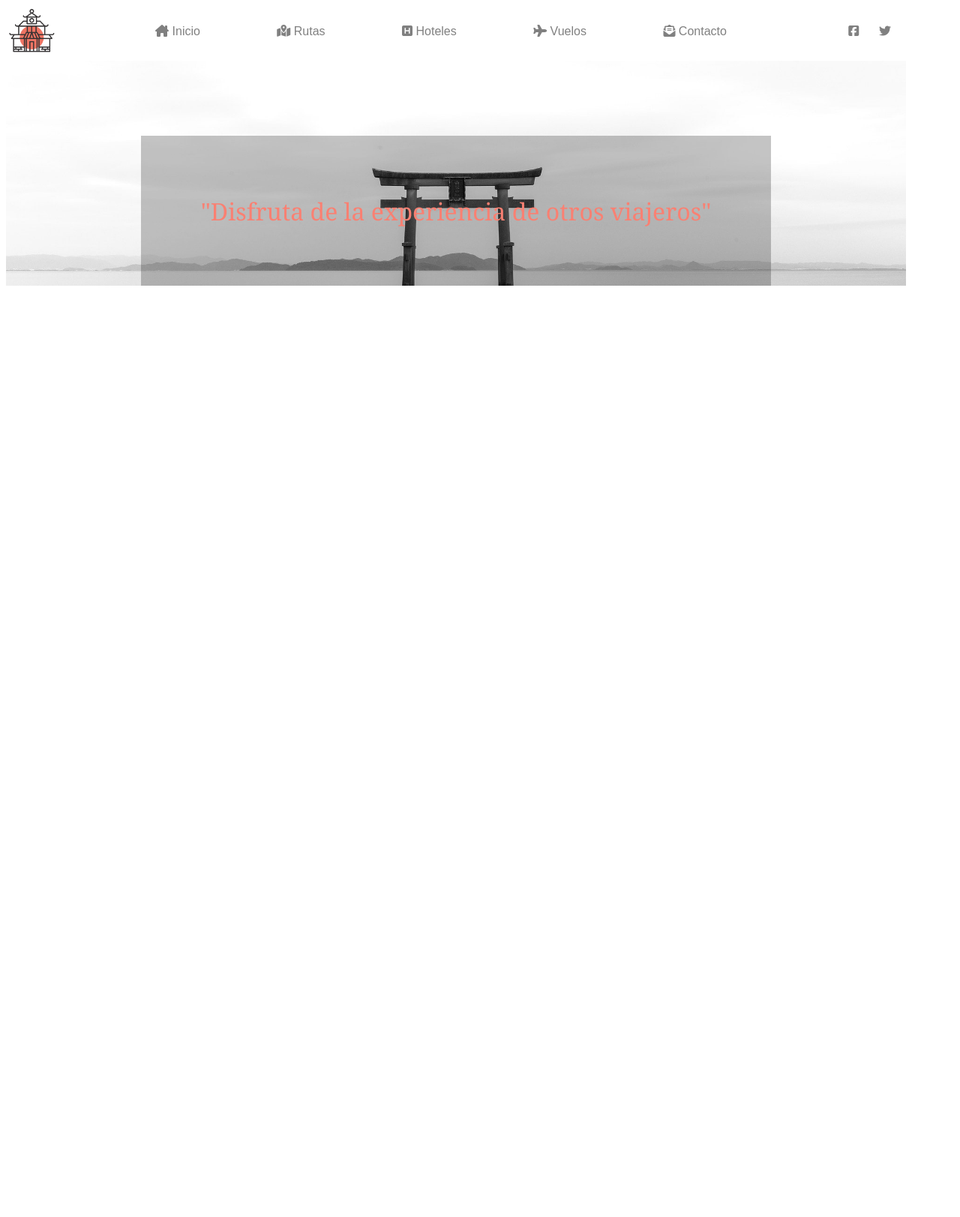
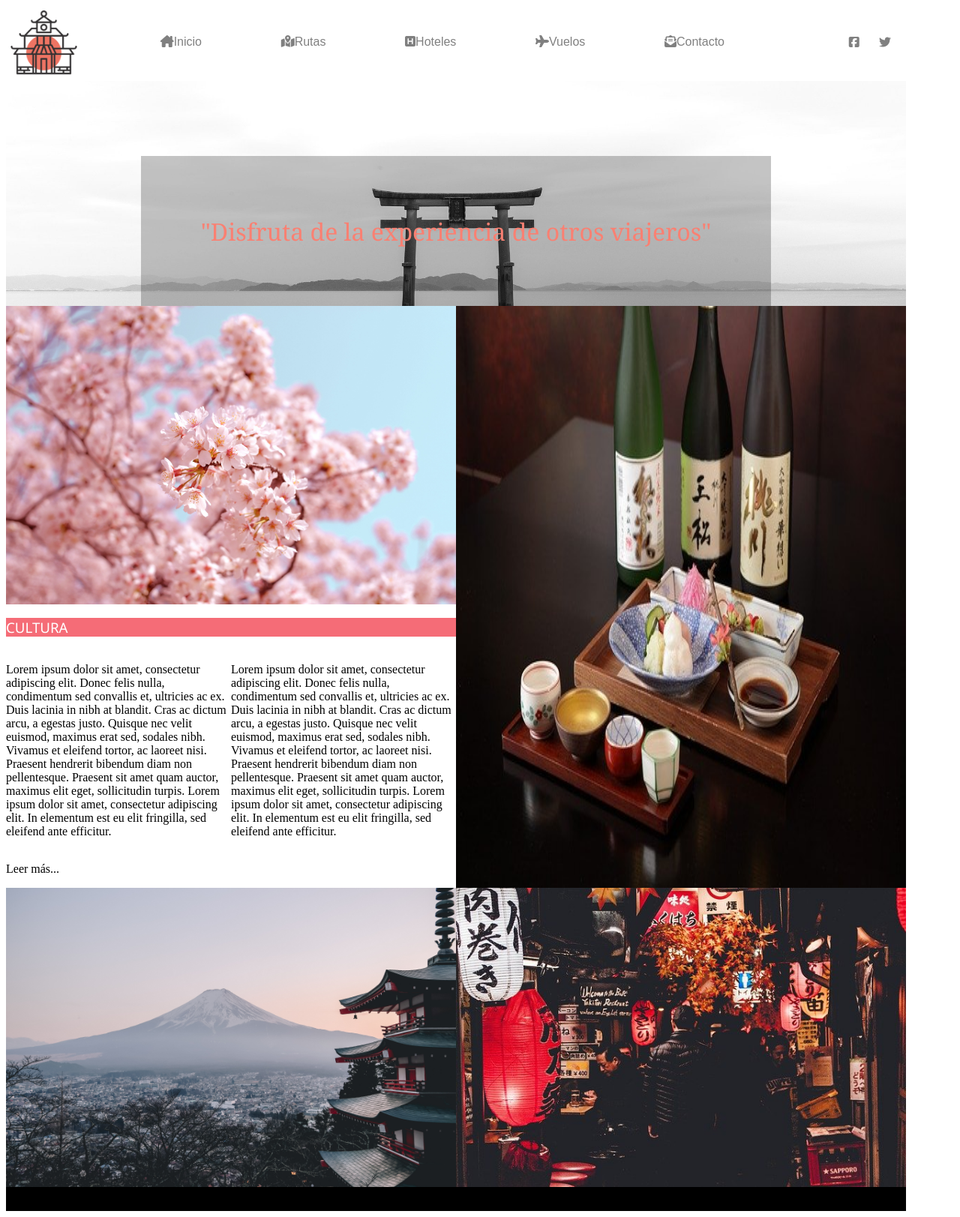
Before and after one commit to jordijs/Sprint1, a PHP site: page /nivell2.html in a window 1280 px wide. Shown: the whole page at 75% size. Before the commit the page ends 381 px from the top, so only its background shows below. Run offline with PHP 8.4, Linux system fonts and the light colour scheme; some libraries are stand-ins or nearby versions.

Commit message:
Avançat en nivell 2 CSS. No acabat

```diff
--- a/T2_HTML/Nivell2/estilsnivell2.css
+++ b/T2_HTML/Nivell2/estilsnivell2.css
@@ -1,19 +1,17 @@
 .container {
-    display: flex;
     flex-direction: column;
     max-width: 1200px;
     justify-content: center;
 }
 
-/*
-div {
+
+body * {
     display: flex;
-    flex: auto;
 }
-*/
+
+
 
 nav {
-    display: flex;
     flex-direction: row;
     flex: auto;
     font-family: Arial, Helvetica, sans-serif;
@@ -27,18 +25,15 @@ ul {
 }
 
 #buttons {
-    display: flex;
     flex-direction: row;
     flex: auto;
 }
 
 #social {
     align-items: center;
-    display: flex;
 }
 
 #social > ul {
-    display: flex;
     justify-content: space-between;
     flex-direction: row;
     flex:auto;
@@ -61,7 +56,6 @@ li:hover {
 
 .grey {
     background-color: grey;
-    flex: 3;
 }
 
 .rose {
@@ -76,22 +70,21 @@ li:hover {
     background-color: palegoldenrod;
 }
 
-#black1 {
+.white{
+    background-color: white;
+}
+
+#header {
     flex-direction: column;
 }
 
 
 
-#grey1 {
+#menu {
     flex-direction: row;
-    margin-bottom:5px;
+    margin-bottom: 5px;
 }
 
-/*
-#orange1 {
-    margin-top: 5px;
-}
-*/
 
 #logo {
     flex:1;
@@ -100,7 +93,7 @@ li:hover {
 }
 
 #logo >  img {
-    max-width:70%;
+    width:100px;
 }
 
 #buttons {
@@ -125,7 +118,6 @@ li:hover {
     height: 300px;
     flex-direction: column;
     justify-content: flex-end;
-    display: flex;
     align-items: center;
 }
 
@@ -134,7 +126,6 @@ li:hover {
     font-family: Cambria, Cochin, Georgia, Times, 'Times New Roman', serif;
     font-size: xx-large;
     color: salmon;
-    display: flex;
     flex-direction: row;
     justify-content: center;
 }
@@ -143,21 +134,20 @@ li:hover {
     background-color: rgba(0, 0, 0, 0.233);
     height: 200px;
     width: 70%;
-    display: flex;
     justify-content: center;
     flex-direction: column;
 }
 
-#grey2 {
+#articles {
     flex-direction: column;
     flex: 2;
 }
 
-#lightblue1 {
+#quote {
     background-color: aqua;
 }
 
-#red1 {
+#sidebar {
     background-color: brown;
     flex-direction: column;
     justify-content: start;
@@ -170,13 +160,40 @@ li:hover {
     padding: 0px;
 }
 
-#yellow2, #yellow3 {
+#sidebarTitle, #sidebarText {
     flex: initial;
 }
 
+article > img {
+    width: 100%;
+    flex:1;
+}
+
+.articlesRow {
+    flex-direction: row;
+    justify-content: space-between;
+    flex: auto;
+}
+
+article {
+    flex:1;
+    flex-direction: column;
+}
+
+.articleTitle {
+    background-color: rgb(245, 108, 119);
+    flex:1;
+    color: white;
+    font-family:'Segoe UI', Tahoma, Geneva, Verdana, sans-serif;
+    font-weight: 100;
+}
+
+.text {
+    flex-direction: row;
+}
 /* Tablets */
 @media only screen and (max-width: 1024px) {
-    #black2 {
+    #main {
         background-color: yellow;
         flex-direction: column;
     }
@@ -184,11 +201,11 @@ li:hover {
 
 /* Mobile */
 @media only screen and (max-width: 600px) {
-    #grey1, .invisible {
+    #menu, .invisible {
         flex-direction: column;
     }
 
-    #black2 {
+    #main {
         background-color: yellow;
         flex-direction: column;
     }
--- a/T2_HTML/Nivell2/nivell2.html
+++ b/T2_HTML/Nivell2/nivell2.html
@@ -11,8 +11,8 @@
 
 <body>
     <div class="container">
-        <header id="black1">
-            <nav id="grey1">
+        <header id="header">
+            <nav id="menu">
                 <div id="logo">
                     <img src="logo.png"/>
                 </div>
@@ -44,7 +44,6 @@
                     </ul>
                 </div>
             </nav>
-            <div id="orange1">
                 <div id="catchwordArea">
                     <div id="shade">
                         <div id="catchwordPhrase">
@@ -52,36 +51,49 @@
                         </div>
                     </div>
                 </div>
-            </div>
         </header>
-        <div class="black" id="black2">
-            <div id="grey2" class="grey">
-                <div class="invisible">
-                    <div id="blue1" class="blue">
-                    </div>
-                    <div id="blue2" class="blue">
-                    </div>
+        <main class="grey" id="main">
+            <section id="articles" class="invisible">
+                <div id="articlesRow1" class="articlesRow" class="invisible">
+                    <article id="article1" class="white">
+                        <img src="sakura.jpg"/>
+                        <h1 class="articleTitle">CULTURA</h1>
+                        <div class="text">
+                            <p>
+                                Lorem ipsum dolor sit amet, consectetur adipiscing elit. Donec felis nulla, condimentum sed convallis et, ultricies ac ex. Duis lacinia in nibh at blandit. Cras ac dictum arcu, a egestas justo. Quisque nec velit euismod, maximus erat sed, sodales nibh. Vivamus et eleifend tortor, ac laoreet nisi. Praesent hendrerit bibendum diam non pellentesque. Praesent sit amet quam auctor, maximus elit eget, sollicitudin turpis. Lorem ipsum dolor sit amet, consectetur adipiscing elit. In elementum est eu elit fringilla, sed eleifend ante efficitur.
+                            </p>
+                            <p>
+                                Lorem ipsum dolor sit amet, consectetur adipiscing elit. Donec felis nulla, condimentum sed convallis et, ultricies ac ex. Duis lacinia in nibh at blandit. Cras ac dictum arcu, a egestas justo. Quisque nec velit euismod, maximus erat sed, sodales nibh. Vivamus et eleifend tortor, ac laoreet nisi. Praesent hendrerit bibendum diam non pellentesque. Praesent sit amet quam auctor, maximus elit eget, sollicitudin turpis. Lorem ipsum dolor sit amet, consectetur adipiscing elit. In elementum est eu elit fringilla, sed eleifend ante efficitur.
+                            </p>
+                        </div>
+                        <p>Leer más...</p>
+                    </article>
+                    <article id="article2" class="white">
+                        <img src="comida.jpg"/>
+                    </article>
                 </div>
-                <div class="invisible">
-                    <div id="blue3" class="blue">
-                    </div>
-                    <div id="blue4" class="blue">
-                    </div>
+                <div id="articlesRow2" class="articlesRow" class="invisible">
+                    <article id="article3" class="white">
+                        <img src="fuji.jpg"/>
+                    </article>
+                    <article id="article4" class="white">
+                        <img src="noche.jpg"/>
+                    </article>
                 </div>
-                <div id="lightblue1">
-                </div>
-            </div>
-            <div id="red1">
-                <div id="yellow2" class="yellow">
-                </div>
-                <div id="yellow3" class="yellow">
-                </div>
-            </div>
-        </div>
-        <div class="black" id="black3">
-            <div id="yellow4" class="yellow">
-            </div>
-        </div>
+                <aside id="quote">
+                </aside>
+            </section>
+            <aside id="sidebar">
+                <h1 id="sidebarTitle" class="yellow">
+                </h1>
+                <p id="sidebarText" class="yellow">
+                </p>
+            </aside>
+        </main>
+        <footer id="footer" class="black" >
+            <p id="footerContent" class="yellow">
+            </p>
+        </footer>
     </div>
 </body>
 
```
